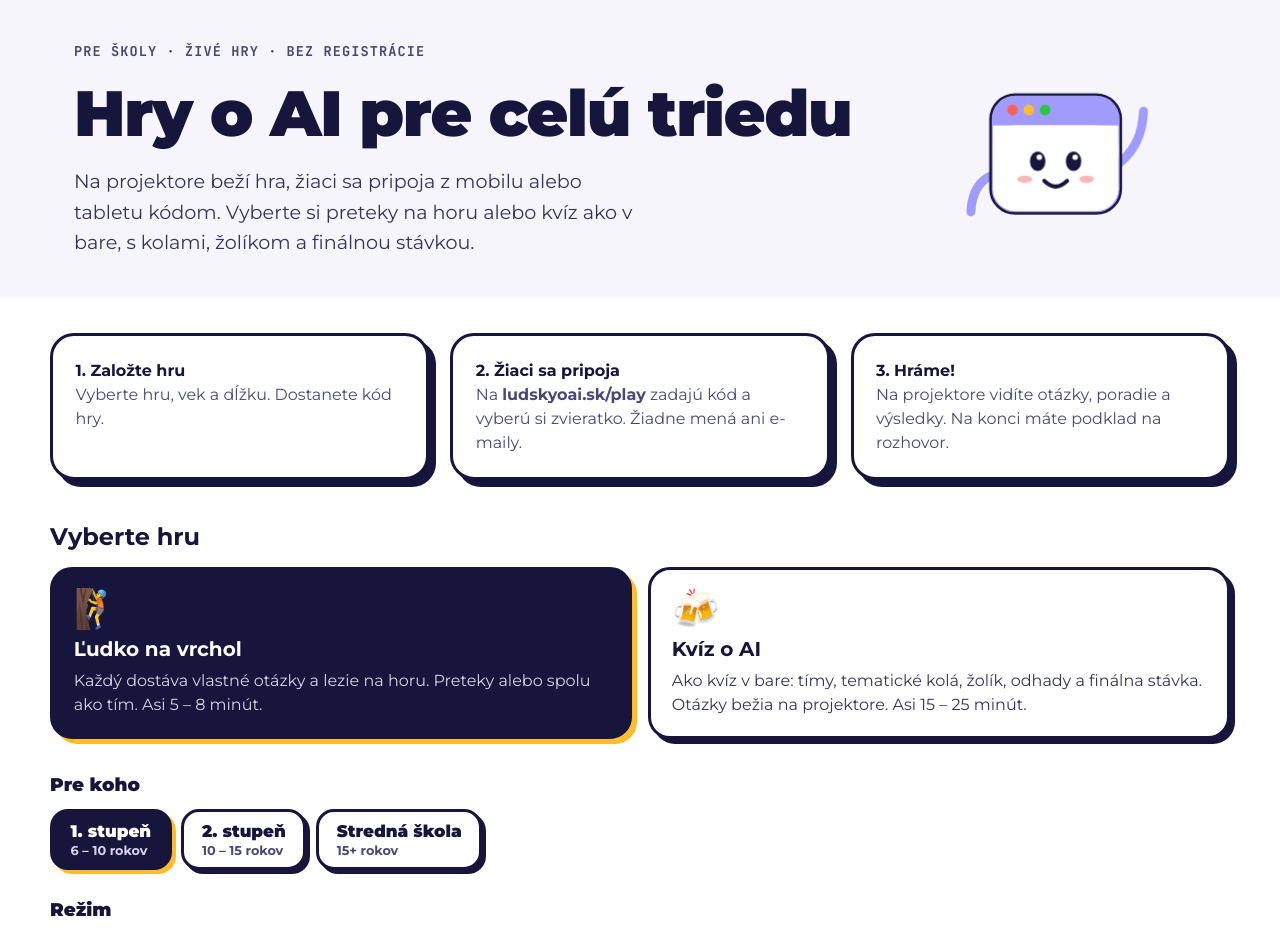
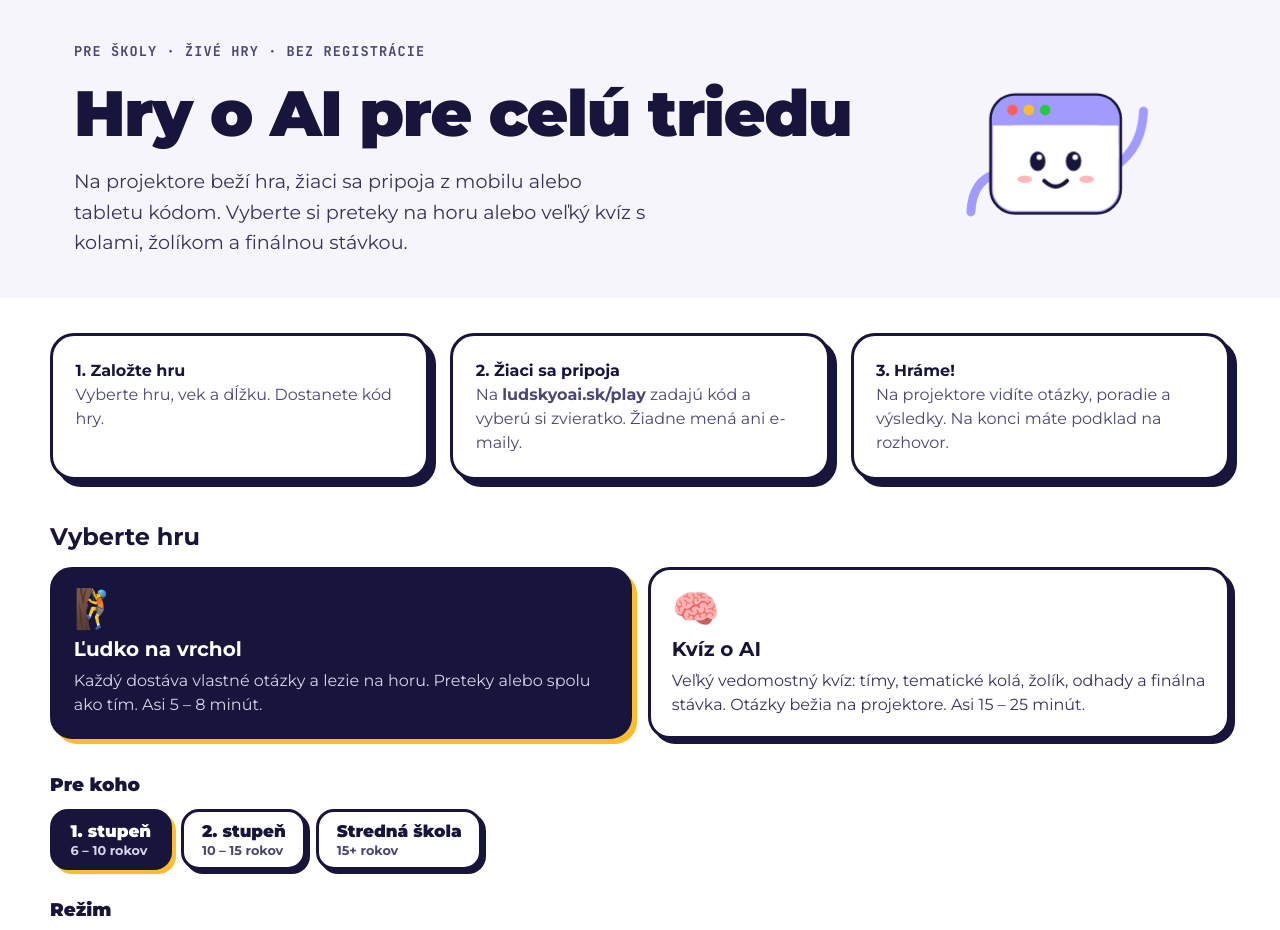
Before and after one commit to domanicky6/ludskyoai-web, a plain HTML site: page classroom.html in a window 1280 px wide. Shown: the part 109-1039 px from the top of the page. Drawn offline with Linux system fonts and the light colour scheme.

Commit message:
classroom.html: kvíz bez pivného emoji a zmienky o bare (stránka je pre deti)
Co-Authored-By: Claude Opus 5.5 <noreply@anthropic.com>
Claude-Session: https://claude.ai/code/session_015DU2Uz28RELLz3zM6de7ib

```diff
--- a/classroom.html
+++ b/classroom.html
@@ -4,7 +4,7 @@
 <meta charset="utf-8">
 <meta name="viewport" content="width=device-width, initial-scale=1">
 <title>Hry o AI pre celú triedu: Ľudko na vrchol a Kvíz o AI – Ľudsky o AI</title>
-<meta name="description" content="Živé hry o umelej inteligencii pre celú triedu: preteky na vrchol a kvíz v štýle pub kvízu. Žiaci sa pripoja z mobilu kódom, bez registrácie. Zadarmo, po slovensky.">
+<meta name="description" content="Živé hry o umelej inteligencii pre celú triedu: preteky na vrchol a veľký vedomostný kvíz s kolami. Žiaci sa pripoja z mobilu kódom, bez registrácie. Zadarmo, po slovensky.">
 <meta property="og:title" content="Ľudko na vrchol – hra o AI pre celú triedu">
 <meta property="og:description" content="Žiaci sa pripoja kódom z mobilu, odpovedajú na otázky o AI a lezú na horu. Bez registrácie, zadarmo.">
 <meta property="og:type" content="website">
@@ -38,7 +38,7 @@
       <div class="txt">
         <span class="kicker">Pre školy · živé hry · bez registrácie</span>
         <h1>Hry o AI pre celú triedu</h1>
-        <p class="lead">Na projektore beží hra, žiaci sa pripoja z mobilu alebo tabletu kódom. Vyberte si preteky na horu alebo kvíz ako v bare, s kolami, žolíkom a finálnou stávkou.</p>
+        <p class="lead">Na projektore beží hra, žiaci sa pripoja z mobilu alebo tabletu kódom. Vyberte si preteky na horu alebo veľký kvíz s kolami, žolíkom a finálnou stávkou.</p>
       </div>
       <div class="art bob" data-ludko="hi" data-w="220"></div>
     </div>
@@ -175,7 +175,7 @@
 
   var GAMES = [
     ['race', '🧗', 'Ľudko na vrchol', 'Každý dostáva vlastné otázky a lezie na horu. Preteky alebo spolu ako tím. Asi 5 – 8 minút.'],
-    ['quiz', '🍻', 'Kvíz o AI', 'Ako kvíz v bare: tímy, tematické kolá, žolík, odhady a finálna stávka. Otázky bežia na projektore. Asi 15 – 25 minút.']
+    ['quiz', '🧠', 'Kvíz o AI', 'Veľký vedomostný kvíz: tímy, tematické kolá, žolík, odhady a finálna stávka. Otázky bežia na projektore. Asi 15 – 25 minút.']
   ];
   var OPTIONS = {
     level: [['young', '1. stupeň', '6 – 10 rokov'], ['middle', '2. stupeň', '10 – 15 rokov'], ['high', 'Stredná škola', '15+ rokov'], ['adults', 'Dospelí', 'firma, knižnica, beseda']],
```
